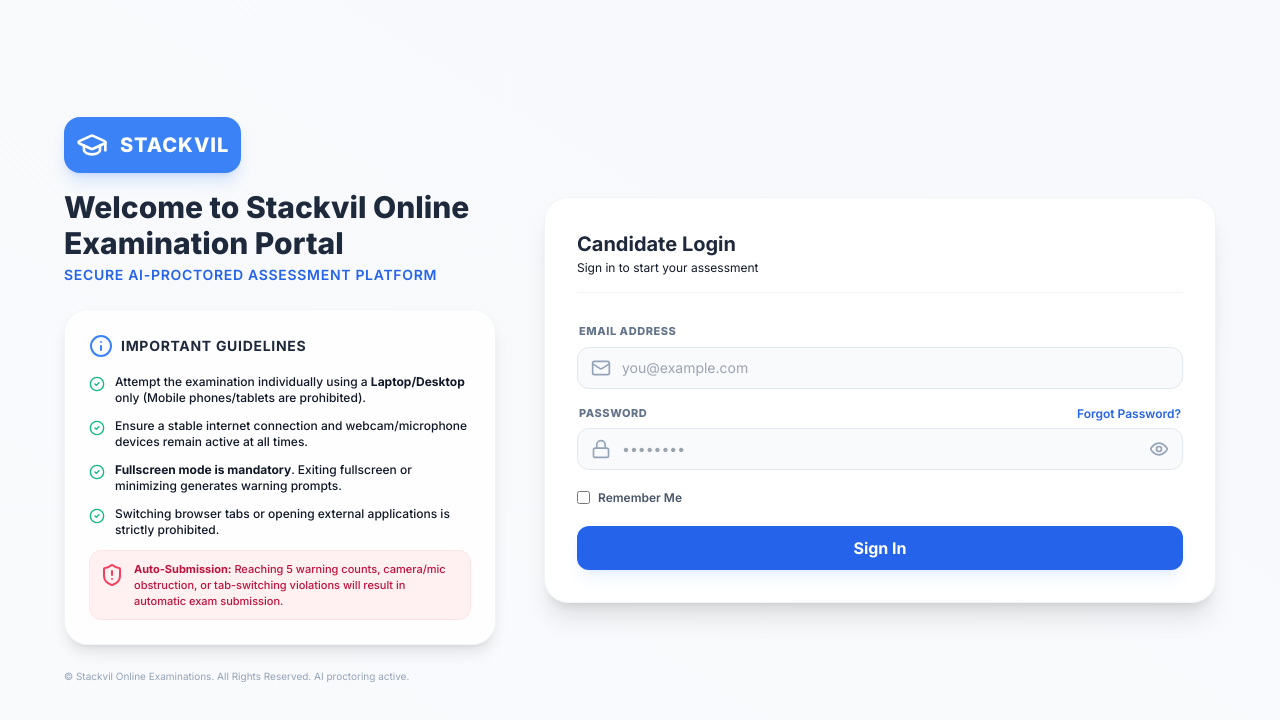
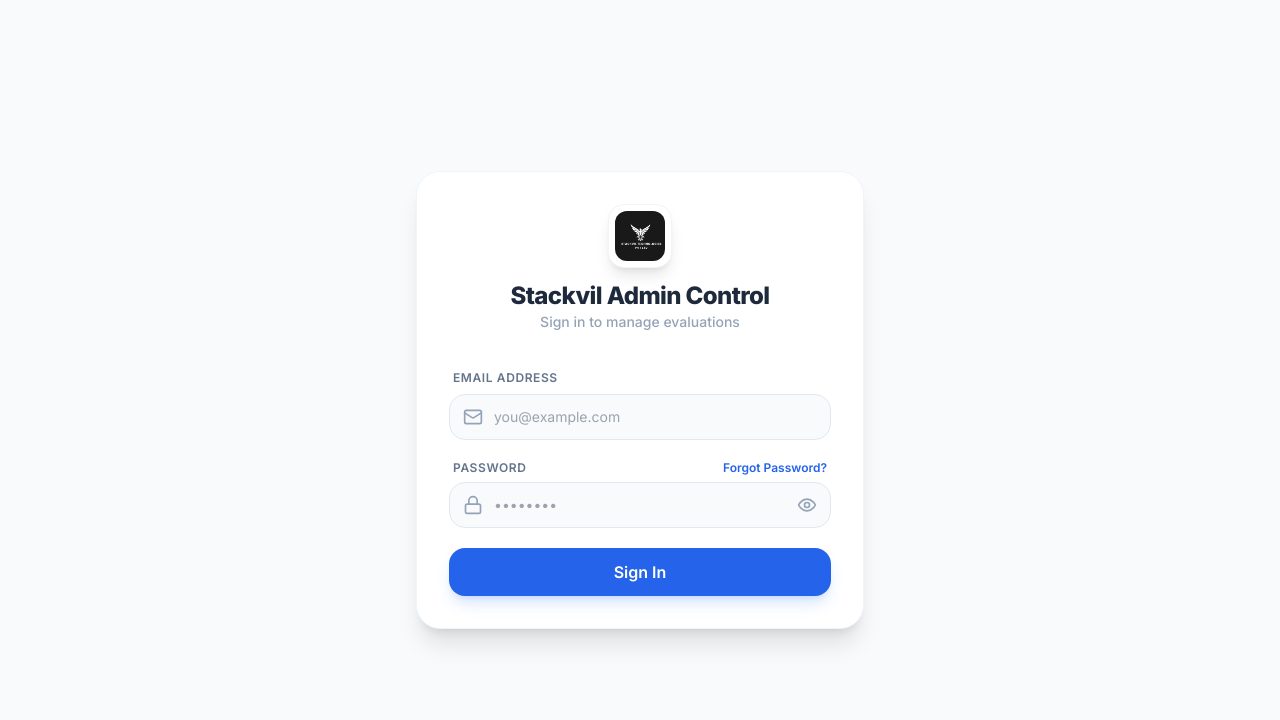
Before and after one commit to samuelnikhilmddali123/stackvil-exam-portal, a React (Vite) app in the folder stackvil-exam/frontend/: page /login/saikiran in a window 1280 px wide. Before the commit this address led to /login. Shown: the top 720 px of the page. Built offline with nearby package versions, Linux system fonts and the light colour scheme; no server answers.

Commit message:
admin changed to saikiran

```diff
--- a/stackvil-exam/frontend/src/App.jsx
+++ b/stackvil-exam/frontend/src/App.jsx
@@ -44,7 +44,7 @@
 
   if (!token || !user) {
     const isAdminRoute = window.location.pathname.startsWith('/admin');
-    return <Navigate to={isAdminRoute ? "/login/admin" : "/login"} replace />;
+    return <Navigate to={isAdminRoute ? "/login/saikiran" : "/login"} replace />;
   }
 
   if (allowedRoles && !allowedRoles.includes(user.role)) {
@@ -80,7 +80,7 @@
         <Routes>
           {/* Public Auth Routes */}
           <Route path="/login" element={<PublicRoute><Login isAdmin={false} /></PublicRoute>} />
-          <Route path="/login/admin" element={<PublicRoute><Login isAdmin={true} /></PublicRoute>} />
+          <Route path="/login/saikiran" element={<PublicRoute><Login isAdmin={true} /></PublicRoute>} />
           <Route path="/forgot-password" element={<PublicRoute><ForgotPassword /></PublicRoute>} />
           <Route path="/reset-password" element={<PublicRoute><ResetPassword /></PublicRoute>} />
 
--- a/stackvil-exam/frontend/src/components/CandidateLayout.jsx
+++ b/stackvil-exam/frontend/src/components/CandidateLayout.jsx
@@ -11,7 +11,7 @@
       {/* Top Navigation */}
       <header className="h-16 bg-white dark:bg-slate-800 border-b border-slate-200 dark:border-slate-700 flex items-center justify-between px-6 md:px-12 sticky top-0 z-10">
         <Link to="/candidate/profile" className="flex items-center space-x-3">
-          <GraduationCap className="h-8 w-8 text-brand-600" />
+          <img src="/Black Simple Eagle Logo (1).jpg" alt="Company Logo" className="h-9 w-9 object-contain rounded-lg border border-slate-200 dark:border-slate-700 bg-white p-0.5" />
           <span className="font-extrabold text-xl tracking-tight text-slate-800 dark:text-white">Stackvil Portal</span>
         </Link>
 
--- a/stackvil-exam/frontend/src/components/Sidebar.jsx
+++ b/stackvil-exam/frontend/src/components/Sidebar.jsx
@@ -26,7 +26,7 @@
     <aside className="w-64 bg-slate-900 text-slate-300 flex flex-col h-full shrink-0 border-r border-slate-800">
       {/* Brand Header */}
       <div className="h-16 flex items-center px-6 border-b border-slate-800 space-x-3">
-        <GraduationCap className="h-8 w-8 text-brand-400" />
+        <img src="/Black Simple Eagle Logo (1).jpg" alt="Company Logo" className="h-9 w-9 object-contain rounded-lg bg-white p-0.5" />
         <span className="font-extrabold text-xl tracking-tight text-white">Stackvil Exam</span>
       </div>
 
--- a/stackvil-exam/frontend/src/pages/ForgotPassword.jsx
+++ b/stackvil-exam/frontend/src/pages/ForgotPassword.jsx
@@ -40,8 +40,8 @@
 
         {/* Header */}
         <div className="text-center space-y-3">
-          <div className="mx-auto h-12 w-12 bg-brand-500 text-white rounded-2xl flex items-center justify-center shadow-lg shadow-brand-500/20">
-            <GraduationCap className="h-7 w-7" />
+          <div className="mx-auto h-16 w-16 bg-white dark:bg-slate-800 rounded-2xl flex items-center justify-center shadow-lg border border-slate-100 dark:border-slate-700 p-1.5 overflow-hidden">
+            <img src="/Black Simple Eagle Logo (1).jpg" alt="Company Logo" className="h-full w-full object-contain rounded-xl" />
           </div>
           <div>
             <h2 className="text-2xl font-extrabold text-slate-800 dark:text-white tracking-tight">
--- a/stackvil-exam/frontend/src/pages/Login.jsx
+++ b/stackvil-exam/frontend/src/pages/Login.jsx
@@ -58,8 +58,8 @@
 
           {/* Brand/Logo Header */}
           <div className="text-center space-y-3">
-            <div className="mx-auto h-12 w-12 bg-brand-500 text-white rounded-2xl flex items-center justify-center shadow-lg shadow-brand-500/20">
-              <GraduationCap className="h-7 w-7" />
+            <div className="mx-auto h-16 w-16 bg-white dark:bg-slate-800 rounded-2xl flex items-center justify-center shadow-lg border border-slate-100 dark:border-slate-700 p-1.5 overflow-hidden">
+              <img src="/Black Simple Eagle Logo (1).jpg" alt="Company Logo" className="h-full w-full object-contain rounded-xl" />
             </div>
             <div>
               <h2 className="text-2xl font-extrabold text-slate-800 dark:text-white tracking-tight">
@@ -190,9 +190,9 @@
 
             {/* Header info */}
             <div className="space-y-4">
-              <div className="inline-flex items-center space-x-3 bg-brand-500 text-white p-3 rounded-2xl shadow-lg shadow-brand-500/20">
-                <GraduationCap className="h-8 w-8" />
-                <span className="font-black tracking-wider text-xl uppercase">Stackvil</span>
+              <div className="inline-flex items-center space-x-3 bg-white dark:bg-slate-800 p-2 pr-4 rounded-2xl shadow-lg border border-slate-100 dark:border-slate-700">
+                <img src="/Black Simple Eagle Logo (1).jpg" alt="Company Logo" className="h-10 w-10 object-contain rounded-xl" />
+                <span className="font-black tracking-wider text-xl uppercase text-slate-800 dark:text-white">Stackvil</span>
               </div>
               <div>
                 <h1 className="text-2xl md:text-3xl font-extrabold text-slate-800 dark:text-white leading-tight">
--- a/stackvil-exam/frontend/src/pages/ResetPassword.jsx
+++ b/stackvil-exam/frontend/src/pages/ResetPassword.jsx
@@ -50,8 +50,8 @@
 
         {/* Header */}
         <div className="text-center space-y-3">
-          <div className="mx-auto h-12 w-12 bg-brand-500 text-white rounded-2xl flex items-center justify-center shadow-lg shadow-brand-500/20">
-            <GraduationCap className="h-7 w-7" />
+          <div className="mx-auto h-16 w-16 bg-white dark:bg-slate-800 rounded-2xl flex items-center justify-center shadow-lg border border-slate-100 dark:border-slate-700 p-1.5 overflow-hidden">
+            <img src="/Black Simple Eagle Logo (1).jpg" alt="Company Logo" className="h-full w-full object-contain rounded-xl" />
           </div>
           <div>
             <h2 className="text-2xl font-extrabold text-slate-800 dark:text-white tracking-tight">
--- a/stackvil-exam/frontend/src/pages/admin/Settings.jsx
+++ b/stackvil-exam/frontend/src/pages/admin/Settings.jsx
@@ -121,7 +121,7 @@
 
         // Wait a brief moment for toast, then redirect
         setTimeout(() => {
-          window.location.href = '/login/admin';
+          window.location.href = '/login/saikiran';
         }, 1500);
       }
     } catch (err) {
```
Also changed, not shown: stackvil-exam/frontend/public/Black Simple Eagle Logo (1).jpg (added).
